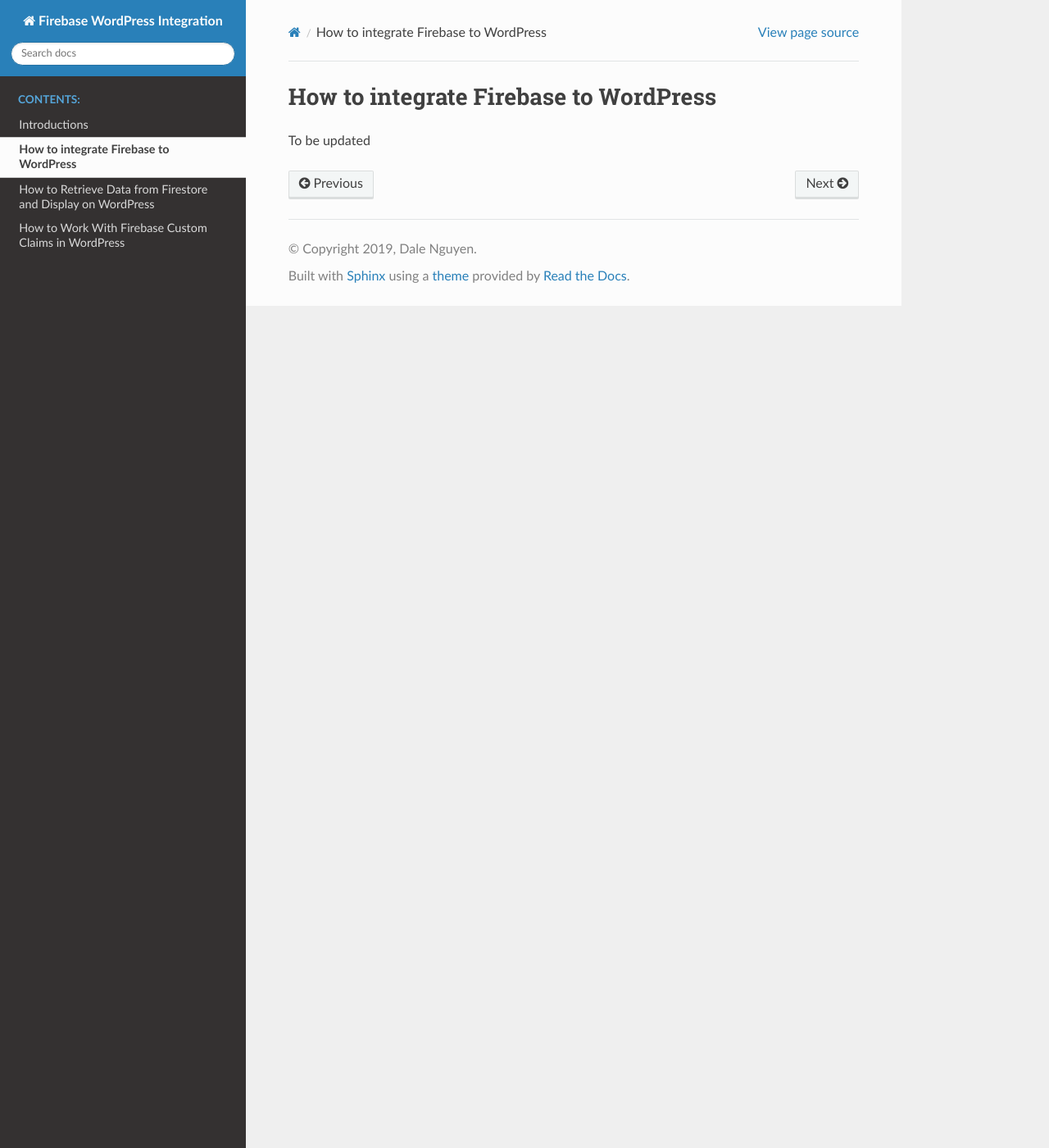
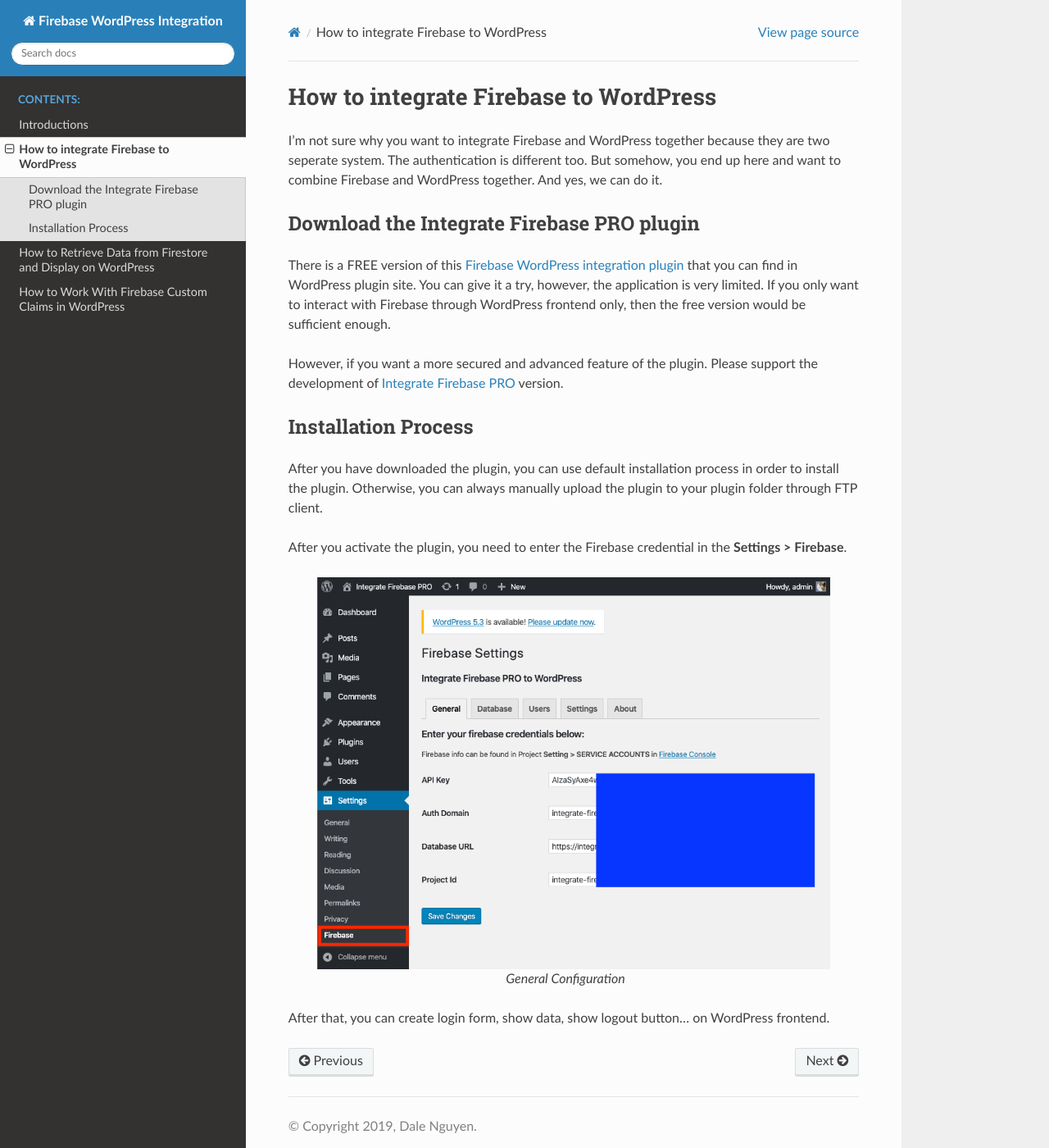
Before and after one commit to dalenguyen/firebase-wordpress-docs, a Sphinx documentation site: the page built from docs/firebase-wordpress-integration.rst, in a window 1280 px wide and 1400 px high. Shown: the whole window at 82% size. Built offline with Sphinx 7.4.7 and the Read the Docs theme 2.0.0, drawn with Linux system fonts in a browser that asks for light colours.

```diff
--- a/docs/firebase-wordpress-integration.rst
+++ b/docs/firebase-wordpress-integration.rst
@@ -1,4 +1,26 @@
 How to integrate Firebase to WordPress
 =============
 
-To be updated
+I’m not sure why you want to integrate Firebase and WordPress together because they are two seperate system. The authentication is different too. But somehow, you end up here and want to combine Firebase and WordPress together. And yes, we can do it.
+
+Download the Integrate Firebase PRO plugin
+----------------------------------
+
+There is a FREE version of this `Firebase WordPress integration plugin <https://wordpress.org/plugins/integrate-firebase/>`_ that you can find in WordPress plugin site. You can give it a try, however, the application is very limited. If you only want to interact with Firebase through WordPress frontend only, then the free version would be sufficient enough.
+
+However, if you want a more secured and advanced feature of the plugin. Please support the development of `Integrate Firebase PRO <https://firebase.dalenguyen.me>`_ version.
+
+Installation Process
+----------------------------------
+
+After you have downloaded the plugin, you can use default installation process in order to install the plugin. Otherwise, you can always manually upload the plugin to your plugin folder through FTP client.
+
+After you activate the plugin, you need to enter the Firebase credential in the **Settings > Firebase**.
+
+.. figure:: images/general.png
+    :scale: 70%
+    :align: center
+
+    General Configuration
+
+After that, you can create login form, show data, show logout button… on WordPress frontend.
--- a/docs/index.rst
+++ b/docs/index.rst
@@ -1,7 +1,9 @@
 Complete Guide to Firebase WordPress Integration
 ==========================================================
 
-This is a guilde to `Integrate Firebase PRO: <https://firebase.dalenguyen.me/>`_ a plugin that helps to integrate Firebase to WordPress.
+This is a guilde to `Integrate Firebase PRO <https://firebase.dalenguyen.me/>`_, a plugin that helps to integrate Firebase to WordPress.
+
+If you are interested in making this plugin better, please take part in this survey: https://forms.gle/5TBSDHUtSeVzzKno8
 
 .. toctree::
    :maxdepth: 2
```
Also changed, not shown: docs/introduction.rst (+9 -1 lines), docs/images/general.png (added), 1 other file.
